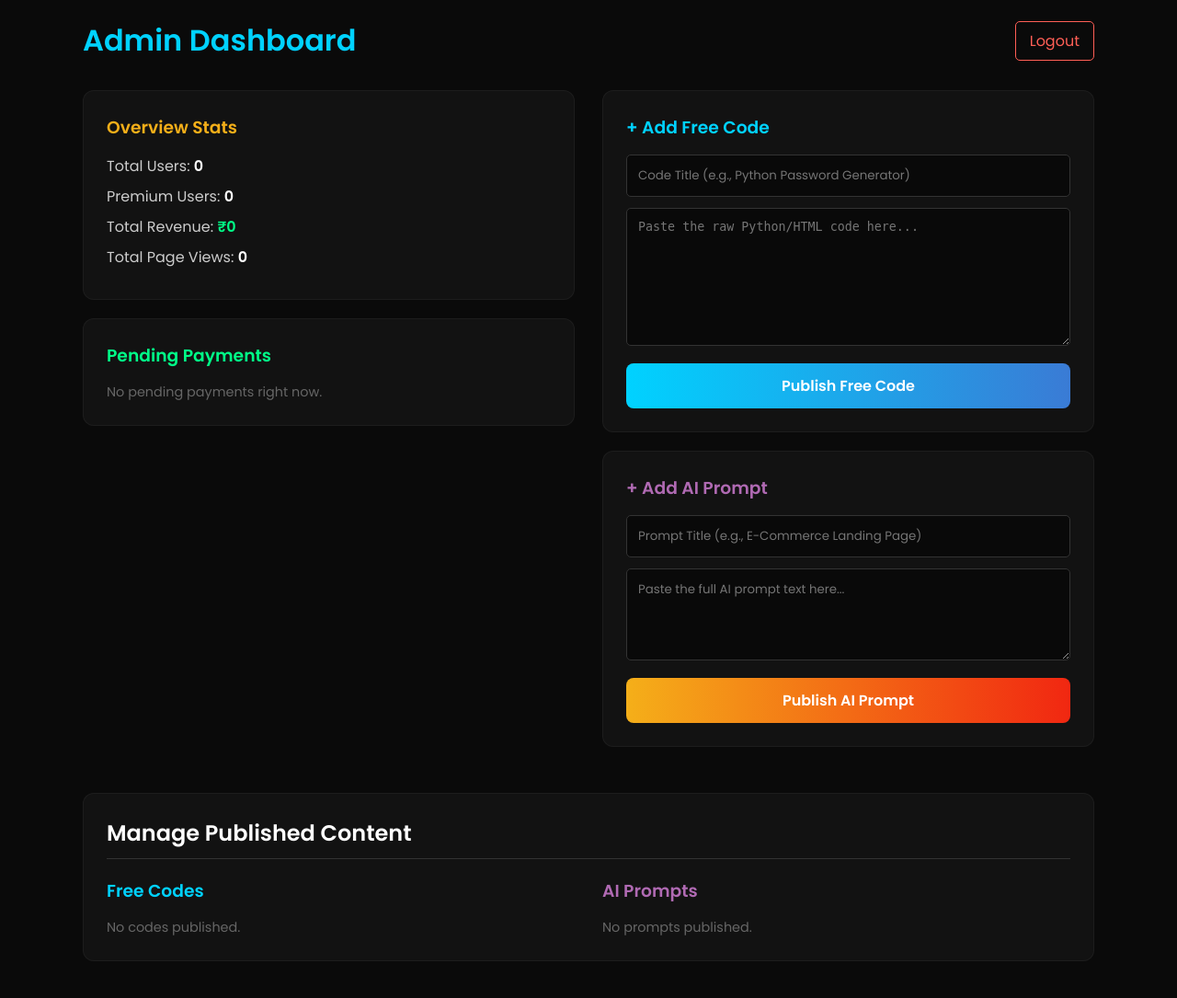
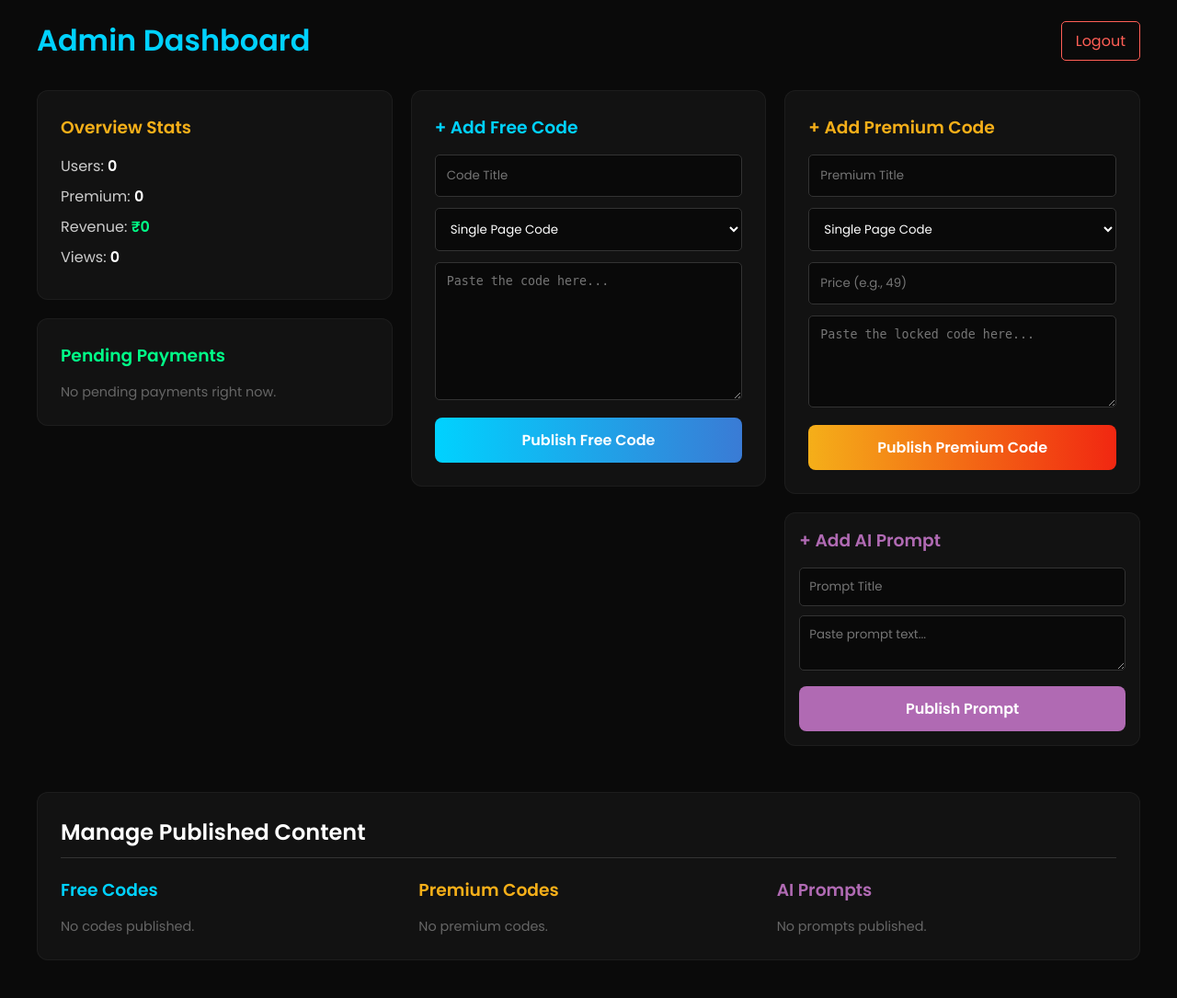
Before and after one commit to mayankbhatt934/Source-Code-Hub, a Flask app: page /admin in a window 1280 px wide. Shown: the whole page at 92% size. After the commit the page ends 1044 px from the top, so only its background shows below. Run offline with Flask 3, Linux system fonts and the light colour scheme; the visitor is signed in with stand-in values (Sample User, id 1); data comes from the database, SQL or seed files in the repository; data that the repository does not hold is empty.

Commit message:
Added category selection and premium publisher to Admin Dashboard

```diff
--- a/app.py
+++ b/app.py
@@ -186,51 +186,40 @@ def get_content():
     try:
         codes = FreeCode.query.all()
         prompts = AIPrompt.query.all()
+        premium = PremiumCode.query.all() # Fetching Premium codes!
 
-        # Safely fetches categories!
-        code_list = [{"id": c.id, "title": c.title, "category": getattr(c, 'category', 'Single Page Code'), "code": c.code} for c in codes]
+        # Safely fetching categories and prices
+        code_list = [{"id": c.id, "title": c.title, "category": getattr(c, 'category', 'Single Page'), "code": c.code} for c in codes]
+        premium_list = [{"id": p.id, "title": p.title, "category": p.category, "price": p.price, "code": p.code} for p in premium]
         prompt_list = [{"id": p.id, "title": p.title, "prompt_text": p.prompt_text} for p in prompts]
 
-        return jsonify({"codes": code_list, "prompts": prompt_list})
+        return jsonify({"codes": code_list, "premium_codes": premium_list, "prompts": prompt_list})
     except Exception as e:
         return jsonify({"error": str(e)}), 500
 
-@app.route('/admin/add-code', methods=['POST'])
-def admin_add_code():
+@app.route('/admin/add-premium', methods=['POST'])
+def admin_add_premium():
     if not session.get('is_admin'): return jsonify({"error": "Unauthorized"}), 401
     data = request.json
-    new_code = FreeCode(title=data.get('title'), category=data.get('category', 'Single Page Code'), code=data.get('code'))
-    db.session.add(new_code)
+    new_premium = PremiumCode(
+        title=data.get('title'),
+        category=data.get('category'),
+        price=int(data.get('price')),
+        code=data.get('code')
+    )
+    db.session.add(new_premium)
     db.session.commit()
     return jsonify({"status": "success"})
 
-@app.route('/admin/add-prompt', methods=['POST'])
-def admin_add_prompt():
+@app.route('/admin/delete-premium/<int:code_id>', methods=['DELETE'])
+def delete_premium(code_id):
     if not session.get('is_admin'): return jsonify({"error": "Unauthorized"}), 401
-    new_prompt = AIPrompt(title=request.json.get('title'), prompt_text=request.json.get('prompt_text'))
-    db.session.add(new_prompt)
-    db.session.commit()
-    return jsonify({"status": "success"})
-
-@app.route('/admin/delete-code/<int:code_id>', methods=['DELETE'])
-def delete_code(code_id):
-    if not session.get('is_admin'): return jsonify({"error": "Unauthorized"}), 401
-    code = FreeCode.query.get(code_id)
+    code = PremiumCode.query.get(code_id)
     if code:
         db.session.delete(code)
         db.session.commit()
         return jsonify({"status": "success"})
     return jsonify({"error": "Code not found"}), 404
 
-@app.route('/admin/delete-prompt/<int:prompt_id>', methods=['DELETE'])
-def delete_prompt(prompt_id):
-    if not session.get('is_admin'): return jsonify({"error": "Unauthorized"}), 401
-    prompt = AIPrompt.query.get(prompt_id)
-    if prompt:
-        db.session.delete(prompt)
-        db.session.commit()
-        return jsonify({"status": "success"})
-    return jsonify({"error": "Prompt not found"}), 404
-
 if __name__ == '__main__':
     app.run(debug=True)
--- a/templates/admin.html
+++ b/templates/admin.html
@@ -7,10 +7,10 @@
     <link rel="stylesheet" href="{{ url_for('static', filename='css/style.css') }}">
     <style>
         body { background: #0a0a0a; color: #fff; font-family: sans-serif; padding: 20px; }
-        .admin-container { max-width: 1100px; margin: 0 auto; }
+        .admin-container { max-width: 1200px; margin: 0 auto; }
         .admin-card { background: rgba(20, 20, 20, 0.8); padding: 25px; border-radius: 12px; margin-bottom: 20px; border: 1px solid rgba(255, 255, 255, 0.05); }
-        input, textarea { background: rgba(0,0,0,0.5); color: #fff; border: 1px solid #333; border-radius: 5px; box-sizing: border-box; }
-        input:focus, textarea:focus { border-color: #00d2ff; outline: none; }
+        input, textarea, select { background: rgba(0,0,0,0.5); color: #fff; border: 1px solid #333; border-radius: 5px; box-sizing: border-box; }
+        input:focus, textarea:focus, select:focus { border-color: #00d2ff; outline: none; }
         .delete-btn { background: transparent; border: 1px solid #ff5f56; color: #ff5f56; padding: 5px 10px; border-radius: 4px; cursor: pointer; font-size: 0.8rem; transition: 0.3s; }
         .delete-btn:hover { background: #ff5f56; color: #fff; }
         .manage-item { display: flex; justify-content: space-between; align-items: center; background: rgba(0,0,0,0.5); padding: 10px 15px; margin-bottom: 10px; border-radius: 6px; border-left: 3px solid #333; }
@@ -32,19 +32,18 @@
         {% else %}
         <div style="display: flex; justify-content: space-between; align-items: center; margin-bottom: 30px;">
             <h1 style="color: #00d2ff;">Admin Dashboard</h1>
-            <a href="/admin-logout" style="color: #ff5f56; text-decoration: none; border: 1px solid #ff5f56; padding: 8px 15px; border-radius: 5px; transition: 0.3s;" onmouseover="this.style.background='#ff5f56'; this.style.color='#000';" onmouseout="this.style.background='transparent'; this.style.color='#ff5f56';">Logout</a>
+            <a href="/admin-logout" style="color: #ff5f56; text-decoration: none; border: 1px solid #ff5f56; padding: 8px 15px; border-radius: 5px;">Logout</a>
         </div>
 
-        <div style="display: grid; grid-template-columns: 1fr 1fr; gap: 30px; margin-bottom: 30px;">
+        <div style="display: grid; grid-template-columns: 1fr 1fr 1fr; gap: 20px; margin-bottom: 30px;">
             <div>
                 <div class="admin-card">
                     <h3 style="margin-bottom: 15px; color: #f5af19;">Overview Stats</h3>
-                    <p style="margin-bottom: 8px; color: #ccc;">Total Users: <span id="stat-users" style="color: #fff; font-weight: bold;">0</span></p>
-                    <p style="margin-bottom: 8px; color: #ccc;">Premium Users: <span id="stat-premium" style="color: #fff; font-weight: bold;">0</span></p>
-                    <p style="margin-bottom: 8px; color: #ccc;">Total Revenue: <span style="color: #00ff88; font-weight: bold;">₹<span id="stat-revenue">0</span></span></p>
-                    <p style="margin-bottom: 8px; color: #ccc;">Total Page Views: <span id="stat-views" style="color: #fff; font-weight: bold;">0</span></p>
+                    <p style="margin-bottom: 8px; color: #ccc;">Users: <span id="stat-users" style="color: #fff; font-weight: bold;">0</span></p>
+                    <p style="margin-bottom: 8px; color: #ccc;">Premium: <span id="stat-premium" style="color: #fff; font-weight: bold;">0</span></p>
+                    <p style="margin-bottom: 8px; color: #ccc;">Revenue: <span style="color: #00ff88; font-weight: bold;">₹<span id="stat-revenue">0</span></span></p>
+                    <p style="margin-bottom: 8px; color: #ccc;">Views: <span id="stat-views" style="color: #fff; font-weight: bold;">0</span></p>
                 </div>
-
                 <div class="admin-card">
                     <h3 style="margin-bottom: 15px; color: #00ff88;">Pending Payments</h3>
                     <div id="pending-list">Loading...</div>
@@ -55,18 +54,38 @@
                 <div class="admin-card">
                     <h3 style="margin-bottom: 15px; color: #00d2ff;">+ Add Free Code</h3>
                     <form onsubmit="submitNewCode(event)">
-                        <input type="text" id="code-title" placeholder="Code Title (e.g., Python Password Generator)" required style="width: 100%; padding: 12px; margin-bottom: 12px;">
-                        <textarea id="code-content" placeholder="Paste the raw Python/HTML code here..." required style="width: 100%; height: 150px; padding: 12px; margin-bottom: 12px; font-family: monospace;"></textarea>
+                        <input type="text" id="code-title" placeholder="Code Title" required style="width: 100%; padding: 12px; margin-bottom: 12px;">
+                        <select id="code-category" required style="width: 100%; padding: 12px; margin-bottom: 12px;">
+                            <option value="Single Page">Single Page Code</option>
+                            <option value="Full Website">Full Website Code</option>
+                        </select>
+                        <textarea id="code-content" placeholder="Paste the code here..." required style="width: 100%; height: 150px; padding: 12px; margin-bottom: 12px; font-family: monospace;"></textarea>
                         <button type="submit" class="submit-btn" style="width: 100%;">Publish Free Code</button>
                     </form>
                 </div>
+            </div>
 
+            <div>
                 <div class="admin-card">
+                    <h3 style="margin-bottom: 15px; color: #f5af19;">+ Add Premium Code</h3>
+                    <form onsubmit="submitNewPremium(event)">
+                        <input type="text" id="prem-title" placeholder="Premium Title" required style="width: 100%; padding: 12px; margin-bottom: 12px;">
+                        <select id="prem-category" required style="width: 100%; padding: 12px; margin-bottom: 12px;">
+                            <option value="Single Page">Single Page Code</option>
+                            <option value="Full Website">Full Website Code</option>
+                        </select>
+                        <input type="number" id="prem-price" placeholder="Price (e.g., 49)" required style="width: 100%; padding: 12px; margin-bottom: 12px;">
+                        <textarea id="prem-content" placeholder="Paste the locked code here..." required style="width: 100%; height: 100px; padding: 12px; margin-bottom: 12px; font-family: monospace;"></textarea>
+                        <button type="submit" class="submit-btn premium-btn" style="width: 100%;">Publish Premium Code</button>
+                    </form>
+                </div>
+
+                <div class="admin-card" style="padding: 15px;">
                     <h3 style="margin-bottom: 15px; color: #b06ab3;">+ Add AI Prompt</h3>
                     <form onsubmit="submitNewPrompt(event)">
-                        <input type="text" id="prompt-title" placeholder="Prompt Title (e.g., E-Commerce Landing Page)" required style="width: 100%; padding: 12px; margin-bottom: 12px;">
-                        <textarea id="prompt-content" placeholder="Paste the full AI prompt text here..." required style="width: 100%; height: 100px; padding: 12px; margin-bottom: 12px;"></textarea>
-                        <button type="submit" class="submit-btn premium-btn" style="width: 100%; background: linear-gradient(90deg, #b06ab3, #4568dc); color: white;">Publish AI Prompt</button>
+                        <input type="text" id="prompt-title" placeholder="Prompt Title" required style="width: 100%; padding: 10px; margin-bottom: 10px;">
+                        <textarea id="prompt-content" placeholder="Paste prompt text..." required style="width: 100%; height: 60px; padding: 10px; margin-bottom: 10px;"></textarea>
+                        <button type="submit" class="submit-btn" style="width: 100%; background: #b06ab3; color: white;">Publish Prompt</button>
                     </form>
                 </div>
             </div>
@@ -74,23 +93,23 @@
 
         <div class="admin-card">
             <h2 style="margin-bottom: 20px; color: #fff; border-bottom: 1px solid #333; padding-bottom: 10px;">Manage Published Content</h2>
-            <div style="display: grid; grid-template-columns: 1fr 1fr; gap: 30px;">
-
+            <div style="display: grid; grid-template-columns: 1fr 1fr 1fr; gap: 20px;">
                 <div>
                     <h3 style="color: #00d2ff; margin-bottom: 15px;">Free Codes</h3>
                     <div id="manage-codes-list"><p style="color: #888;">Loading...</p></div>
                 </div>
-
+                <div>
+                    <h3 style="color: #f5af19; margin-bottom: 15px;">Premium Codes</h3>
+                    <div id="manage-premium-list"><p style="color: #888;">Loading...</p></div>
+                </div>
                 <div>
                     <h3 style="color: #b06ab3; margin-bottom: 15px;">AI Prompts</h3>
                     <div id="manage-prompts-list"><p style="color: #888;">Loading...</p></div>
                 </div>
-
             </div>
         </div>
 
         <script>
-            // Load Admin Stats & Payments
             async function loadAdminData() {
                 const res = await fetch('/api/admin-data');
                 if (res.ok) {
@@ -108,8 +127,7 @@
                             <div style="background: rgba(0,0,0,0.5); padding: 15px; margin-bottom: 10px; border-radius: 8px; border-left: 3px solid #f5af19;">
                                 <p style="font-size: 0.9rem; margin-bottom: 5px;"><strong>User:</strong> ${tx.email}</p>
                                 <p style="font-size: 0.9rem; margin-bottom: 5px;"><strong>Plan:</strong> ${tx.plan} (₹${tx.amount})</p>
-                                <p style="font-size: 0.9rem; margin-bottom: 10px; color: #aaa;"><strong>UTR:</strong> ${tx.utr}</p>
-                                <button onclick="approvePayment(${tx.id})" style="background: #00ff88; color: #000; font-weight: bold; border: none; padding: 8px 15px; cursor: pointer; border-radius: 4px; transition: 0.2s;">Approve Payment</button>
+                                <button onclick="approvePayment(${tx.id})" style="background: #00ff88; color: #000; font-weight: bold; border: none; padding: 8px 15px; cursor: pointer; border-radius: 4px; margin-top: 5px;">Approve Payment</button>
                             </div>
                         `).join('');
                     }
@@ -122,103 +140,86 @@
                 if(res.ok) { alert("Payment Approved!"); loadAdminData(); }
             }
 
-            // Publish New Code
             async function submitNewCode(e) {
                 e.preventDefault();
-                const title = document.getElementById('code-title').value;
-                const code = document.getElementById('code-content').value;
-                const btn = e.target.querySelector('button');
-                btn.innerText = "Publishing...";
-
+                const btn = e.target.querySelector('button'); btn.innerText = "Publishing...";
                 try {
                     const res = await fetch('/admin/add-code', {
                         method: 'POST',
                         headers: { 'Content-Type': 'application/json' },
-                        body: JSON.stringify({ title, code })
+                        body: JSON.stringify({
+                            title: document.getElementById('code-title').value,
+                            category: document.getElementById('code-category').value,
+                            code: document.getElementById('code-content').value
+                        })
                     });
-                    if (res.ok) {
-                        e.target.reset();
-                        loadManageContent(); // Refresh the list!
-                    }
+                    if (res.ok) { e.target.reset(); loadManageContent(); }
                 } catch(err) { alert("Server error."); }
                 btn.innerText = "Publish Free Code";
             }
 
-            // Publish New Prompt
+            async function submitNewPremium(e) {
+                e.preventDefault();
+                const btn = e.target.querySelector('button'); btn.innerText = "Publishing...";
+                try {
+                    const res = await fetch('/admin/add-premium', {
+                        method: 'POST',
+                        headers: { 'Content-Type': 'application/json' },
+                        body: JSON.stringify({
+                            title: document.getElementById('prem-title').value,
+                            category: document.getElementById('prem-category').value,
+                            price: document.getElementById('prem-price').value,
+                            code: document.getElementById('prem-content').value
+                        })
+                    });
+                    if (res.ok) { e.target.reset(); loadManageContent(); }
+                } catch(err) { alert("Server error."); }
+                btn.innerText = "Publish Premium Code";
+            }
+
             async function submitNewPrompt(e) {
                 e.preventDefault();
-                const title = document.getElementById('prompt-title').value;
-                const prompt_text = document.getElementById('prompt-content').value;
-                const btn = e.target.querySelector('button');
-                btn.innerText = "Publishing...";
-
+                const btn = e.target.querySelector('button'); btn.innerText = "Publishing...";
                 try {
                     const res = await fetch('/admin/add-prompt', {
                         method: 'POST',
                         headers: { 'Content-Type': 'application/json' },
-                        body: JSON.stringify({ title, prompt_text })
+                        body: JSON.stringify({
+                            title: document.getElementById('prompt-title').value,
+                            prompt_text: document.getElementById('prompt-content').value
+                        })
                     });
-                    if (res.ok) {
-                        e.target.reset();
-                        loadManageContent(); // Refresh the list!
-                    }
+                    if (res.ok) { e.target.reset(); loadManageContent(); }
                 } catch(err) { alert("Server error."); }
-                btn.innerText = "Publish AI Prompt";
+                btn.innerText = "Publish Prompt";
             }
 
-            // NEW: Fetch and Display Content for Deletion
             async function loadManageContent() {
                 try {
                     const res = await fetch('/api/content');
                     if(res.ok) {
                         const data = await res.json();
 
-                        // Render Codes
                         const codesDiv = document.getElementById('manage-codes-list');
-                        if(data.codes.length === 0) codesDiv.innerHTML = '<p style="color: #666; font-size: 0.9rem;">No codes published.</p>';
-                        else {
-                            codesDiv.innerHTML = data.codes.map(c => `
-                                <div class="manage-item" style="border-left-color: #00d2ff;">
-                                    <span style="font-size: 0.9rem;">${c.title}</span>
-                                    <button class="delete-btn" onclick="deleteCode(${c.id})">Delete</button>
-                                </div>
-                            `).join('');
-                        }
+                        codesDiv.innerHTML = data.codes.length === 0 ? '<p style="color: #666; font-size: 0.9rem;">No codes published.</p>' : data.codes.map(c => `
+                            <div class="manage-item" style="border-left-color: #00d2ff;"><span style="font-size: 0.8rem;">${c.title} <br><i style="color:#aaa;">(${c.category})</i></span><button class="delete-btn" onclick="deleteCode(${c.id})">Del</button></div>`).join('');
 
-                        // Render Prompts
+                        const premDiv = document.getElementById('manage-premium-list');
+                        premDiv.innerHTML = data.premium_codes.length === 0 ? '<p style="color: #666; font-size: 0.9rem;">No premium codes.</p>' : data.premium_codes.map(c => `
+                            <div class="manage-item" style="border-left-color: #f5af19;"><span style="font-size: 0.8rem;">${c.title} - ₹${c.price}<br><i style="color:#aaa;">(${c.category})</i></span><button class="delete-btn" onclick="deletePremium(${c.id})">Del</button></div>`).join('');
+
                         const promptsDiv = document.getElementById('manage-prompts-list');
-                        if(data.prompts.length === 0) promptsDiv.innerHTML = '<p style="color: #666; font-size: 0.9rem;">No prompts published.</p>';
-                        else {
-                            promptsDiv.innerHTML = data.prompts.map(p => `
-                                <div class="manage-item" style="border-left-color: #b06ab3;">
-                                    <span style="font-size: 0.9rem;">${p.title}</span>
-                                    <button class="delete-btn" onclick="deletePrompt(${p.id})">Delete</button>
-                                </div>
-                            `).join('');
-                        }
+                        promptsDiv.innerHTML = data.prompts.length === 0 ? '<p style="color: #666; font-size: 0.9rem;">No prompts published.</p>' : data.prompts.map(p => `
+                            <div class="manage-item" style="border-left-color: #b06ab3;"><span style="font-size: 0.8rem;">${p.title}</span><button class="delete-btn" onclick="deletePrompt(${p.id})">Del</button></div>`).join('');
                     }
                 } catch(err) { console.log("Failed to load manage content"); }
             }
 
-            // NEW: Delete Code
-            async function deleteCode(id) {
-                if(!confirm("Are you sure you want to delete this code from the website forever?")) return;
-                const res = await fetch(`/admin/delete-code/${id}`, { method: 'DELETE' });
-                if(res.ok) { loadManageContent(); } // Refresh the list
-            }
+            async function deleteCode(id) { if(confirm("Delete this code?")) { await fetch(`/admin/delete-code/${id}`, { method: 'DELETE' }); loadManageContent(); } }
+            async function deletePremium(id) { if(confirm("Delete this Premium code?")) { await fetch(`/admin/delete-premium/${id}`, { method: 'DELETE' }); loadManageContent(); } }
+            async function deletePrompt(id) { if(confirm("Delete this Prompt?")) { await fetch(`/admin/delete-prompt/${id}`, { method: 'DELETE' }); loadManageContent(); } }
 
-            // NEW: Delete Prompt
-            async function deletePrompt(id) {
-                if(!confirm("Are you sure you want to delete this AI Prompt?")) return;
-                const res = await fetch(`/admin/delete-prompt/${id}`, { method: 'DELETE' });
-                if(res.ok) { loadManageContent(); } // Refresh the list
-            }
-
-            // Load all data when page opens
-            window.onload = () => {
-                loadAdminData();
-                loadManageContent();
-            };
+            window.onload = () => { loadAdminData(); loadManageContent(); };
         </script>
         {% endif %}
     </div>
```
